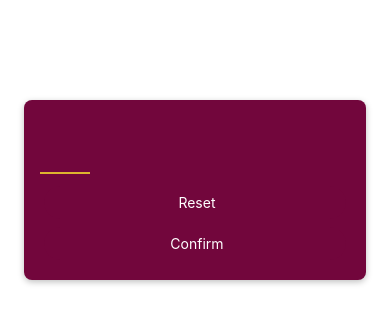
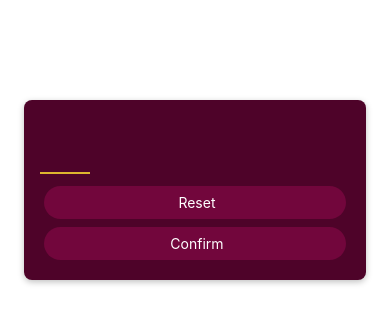
Before and after one commit to breakdaiz/guessnumapp, a React Native app: screen / in a window 390 px wide. Shown: the top 324 px of the page. Built offline with nearby package versions, Linux system fonts and the light colour scheme.

Commit message:
change color for the Input Container

```diff
--- a/screens/StartGameScreen.js
+++ b/screens/StartGameScreen.js
@@ -24,7 +24,7 @@ const styles = StyleSheet.create({
     borderRadius: 8,
     marginTop: 100,
     padding: 16,
-    backgroundColor: "#72063c",
+    backgroundColor: "#4e0329",
     elevation: 4,
     shadowColor: "black",
     shadowOffset: { width: 0, height: 2 },
```
